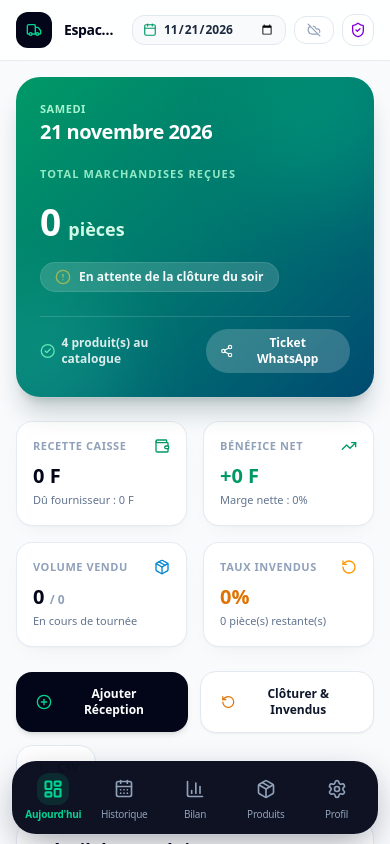
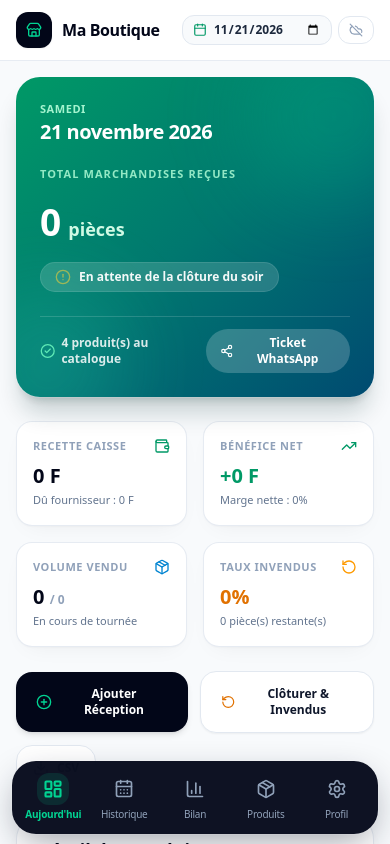
Before and after one commit to elsonkjimmy/vendor-tracker, a React (Vite) app: page / in a window 390 px wide. Both pictures are taken after a click on the button "Ouvrir l'App". Shown: the top 844 px of the page. Built offline with nearby package versions, Linux system fonts and the light colour scheme.

Commit message:
fix(ui): corriger la troncature du titre sur mobile et masquer le bouton admin public dans TopBar

```diff
--- a/src/components/TopBar.tsx
+++ b/src/components/TopBar.tsx
@@ -1,4 +1,4 @@
-import { Calendar, Cloud, CloudOff, Home, RefreshCw, ShieldCheck, Truck } from 'lucide-react'
+import { Calendar, Cloud, CloudOff, RefreshCw, ShieldCheck, Store, Truck } from 'lucide-react'
 import type { VendorUser } from '../types'
 import type { AppMode } from './Navigation'
 
@@ -23,38 +23,43 @@ export function TopBar({
   onSwitchMode,
   onOpenAuth,
 }: TopBarProps) {
-  const modeLabel =
+  const desktopTitle =
     mode === 'admin'
       ? 'Supervision Super Admin'
       : mode === 'driver'
         ? 'Espace Livreur • Tournée'
-        : 'Espace Gérant • Boutique'
+        : 'Espace Vendeur • Boutique'
+
+  const mobileTitle = mode === 'admin' ? 'Super Admin' : mode === 'driver' ? 'Livreur' : 'Ma Boutique'
 
   return (
-    <header className="sticky top-0 z-20 border-b border-slate-200/80 bg-white/85 backdrop-blur-xl px-4 py-3 sm:px-6 lg:px-8">
-      <div className="mx-auto flex max-w-6xl items-center justify-between gap-3">
-        {/* Left: Mobile Brand or Desktop Title */}
-        <div className="flex items-center gap-3 min-w-0">
+    <header className="sticky top-0 z-20 border-b border-slate-200/80 bg-white/90 backdrop-blur-xl px-4 py-3 sm:px-6 lg:px-8">
+      <div className="mx-auto flex max-w-6xl items-center justify-between gap-2 sm:gap-4">
+        {/* Left: Brand + Title (never truncated on mobile) */}
+        <div className="flex items-center gap-2.5 min-w-0">
           <button
             type="button"
             onClick={() => onSwitchMode('landing')}
-            className="lg:hidden flex h-9 w-9 shrink-0 items-center justify-center rounded-xl bg-slate-950 text-emerald-400"
+            className="lg:hidden flex h-9 w-9 shrink-0 items-center justify-center rounded-xl bg-slate-950 text-emerald-400 shadow-xs"
             title="Accueil"
           >
-            <Truck className="h-4 w-4" />
+            {mode === 'driver' ? <Truck className="h-4 w-4" /> : <Store className="h-4 w-4" />}
           </button>
           <div className="min-w-0">
-            <h1 className="truncate font-black text-sm sm:text-base tracking-tight text-slate-950">
-              {modeLabel}
+            <h1 className="sm:hidden font-black text-base tracking-tight text-slate-950 whitespace-nowrap">
+              {mobileTitle}
+            </h1>
+            <h1 className="hidden sm:block truncate font-black text-base tracking-tight text-slate-950">
+              {desktopTitle}
             </h1>
             <p className="hidden sm:block text-[11px] font-medium text-slate-500">
-              {user ? `Connecté : ${user.name}` : 'Mode local hors-ligne (données sauvegardées sur cet appareil)'}
+              {user ? `Connecté : ${user.name}` : 'Mode local hors-ligne'}
             </p>
           </div>
         </div>
 
         {/* Right: Controls */}
-        <div className="flex items-center gap-2 sm:gap-2.5">
+        <div className="flex items-center gap-1.5 sm:gap-2.5 shrink-0">
           {/* Date selector (hidden in admin mode) */}
           {mode !== 'admin' && (
             <label className="relative flex items-center gap-1.5 rounded-xl border border-slate-200 bg-slate-50 px-2.5 py-1.5 text-xs font-bold text-slate-700 hover:bg-white transition cursor-pointer">
@@ -63,7 +68,7 @@ export function TopBar({
                 type="date"
                 value={activeDate}
                 onChange={(e) => e.target.value && onDateChange(e.target.value)}
-                className="bg-transparent text-xs font-bold text-slate-800 focus:outline-hidden cursor-pointer"
+                className="bg-transparent text-xs font-bold text-slate-800 focus:outline-hidden cursor-pointer w-[108px] sm:w-auto"
               />
             </label>
           )}
@@ -73,12 +78,12 @@ export function TopBar({
             type="button"
             onClick={user ? onSyncNow : onOpenAuth}
             disabled={syncing}
-            className={`inline-flex items-center gap-1.5 rounded-xl px-3 py-1.5 text-xs font-bold transition active:scale-95 ${
+            className={`inline-flex items-center gap-1.5 rounded-xl px-2.5 sm:px-3 py-1.5 text-xs font-bold transition active:scale-95 ${
               user
                 ? 'border border-emerald-200 bg-emerald-50 text-emerald-800 hover:bg-emerald-100'
                 : 'border border-slate-200 bg-white text-slate-600 hover:bg-slate-50'
             }`}
-            title={user ? 'Synchroniser avec Cloudflare D1' : 'Se connecter pour activer la synchro cloud'}
+            title={user ? 'Synchroniser avec Cloudflare D1' : 'Se connecter'}
           >
             {syncing ? (
               <RefreshCw className="h-3.5 w-3.5 animate-spin" />
@@ -87,27 +92,24 @@ export function TopBar({
             ) : (
               <CloudOff className="h-3.5 w-3.5 text-slate-400" />
             )}
-            <span className="hidden sm:inline">{syncing ? 'Synchro...' : user ? 'Synchro Cloud' : 'Hors-ligne'}</span>
+            <span className="hidden sm:inline">{syncing ? 'Synchro...' : user ? 'Synchro' : 'Connexion'}</span>
           </button>
 
-          {/* Mobile Quick Switch to Admin / Home */}
+          {/* Mobile Quick Switch to Admin — ONLY if user is Super Admin */}
+          {user?.is_admin && (
             <button
               type="button"
               onClick={() => onSwitchMode(mode === 'admin' ? 'manager' : 'admin')}
-            className="lg:hidden flex h-8 w-8 items-center justify-center rounded-xl border border-slate-200 bg-white text-purple-700"
+              className={`lg:hidden flex h-8 w-8 items-center justify-center rounded-xl border transition ${
+                mode === 'admin'
+                  ? 'border-purple-500 bg-purple-600 text-white'
+                  : 'border-purple-200 bg-purple-50 text-purple-700'
+              }`}
               title="Super Admin"
             >
               <ShieldCheck className="h-4 w-4" />
             </button>
-
-          <button
-            type="button"
-            onClick={() => onSwitchMode('landing')}
-            className="hidden sm:inline-flex lg:hidden h-8 w-8 items-center justify-center rounded-xl border border-slate-200 bg-white text-slate-600"
-            title="Page de présentation"
-          >
-            <Home className="h-4 w-4" />
-          </button>
+          )}
         </div>
       </div>
     </header>
```
Lines whose indentation alone changed are shown as unchanged.
